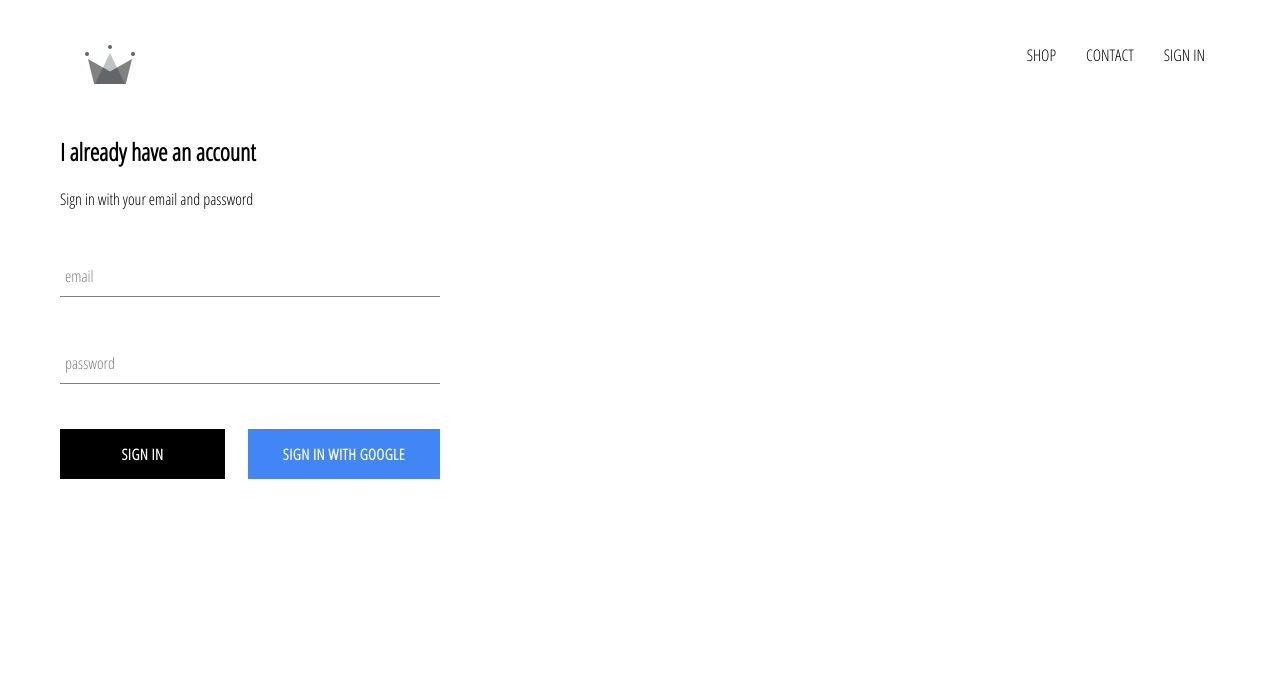
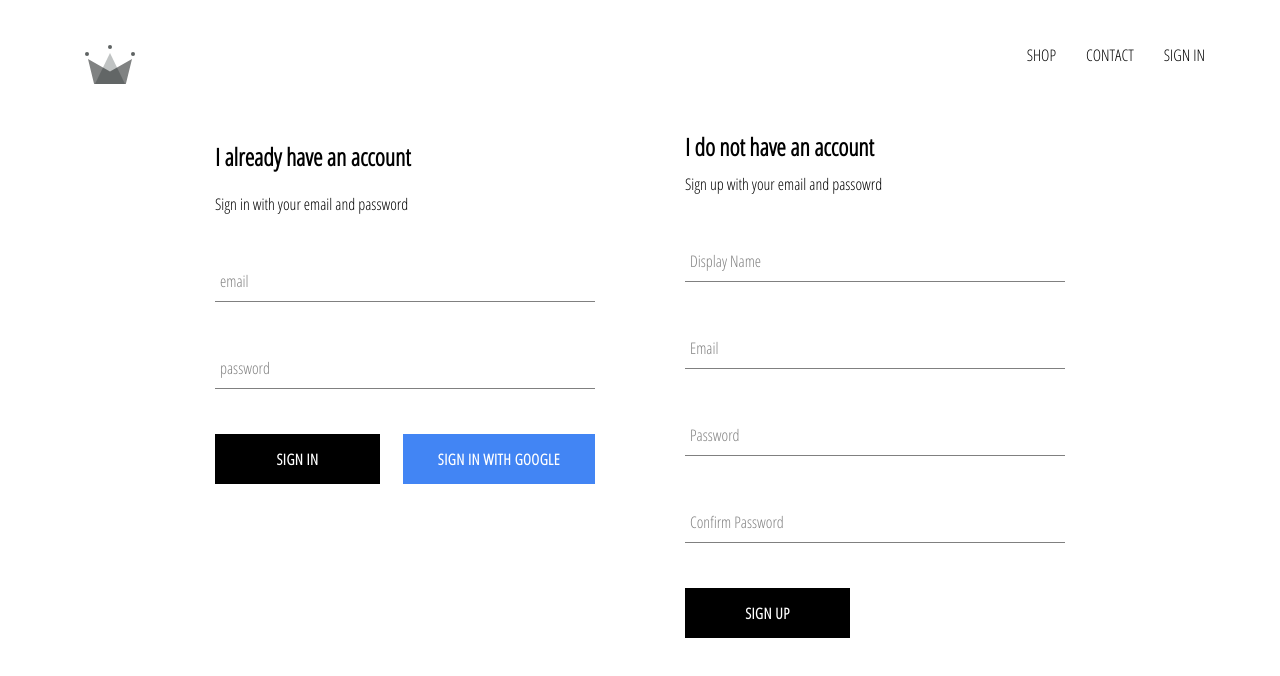
Before and after one commit to crankydragonenterprises/crwn-clothing, a React (Create React App) app: page /signIn in a window 1280 px wide. Shown: the top 676 px of the page. Built offline with nearby package versions, Linux system fonts and the light colour scheme; no server answers.

Commit message:
implemented firebase utils, included ability to store authenticated users into firebase database" git push origin main

```diff
--- a/src/App.js
+++ b/src/App.js
@@ -6,7 +6,7 @@
 import ShopPage from './pages/shop/shop.component';
 import Header from './components/header/header.component';
 import SignInAndSignUpPage from './pages/sign-in-and-sign-up/sign-in-and-sign-up.component';
-import { auth } from './firebase/firebase.utils';
+import { auth, createUserProfileDocument } from './firebase/firebase.utils';
 
 class App extends React.Component {
   constructor() {
@@ -20,10 +20,24 @@
   unsubscribeFromAuth = null;
 
   componentDidMount() {
-    this.unsubscribeFromAuth = auth.onAuthStateChanged(user => {
-      this.setState({ currentUser: user });
+    this.unsubscribeFromAuth = auth.onAuthStateChanged(async userAuth => {
+      if(userAuth) {
+        const userRef = await createUserProfileDocument(userAuth);
 
-      console.log(user);
+        userRef.onSnapshot(snapShot => {
+          this.setState({
+            currentUser: {
+              id: snapShot.id,
+              ...snapShot.data()
+            }
+          });
+
+          console.log(this.state);
+        });
+      }
+      else {
+        this.setState({currentUser: userAuth});
+      }
     });
   }
 
--- /dev/null
+++ b/src/components/sign-up/sign-up.component.jsx
@@ -0,0 +1,102 @@
+import React from 'react';
+
+import FormInput from '../form-input/form-input.component';
+import CustomButton from '../custom-button/custom-button.component';
+
+import { auth, createUserProfileDocument } from '../../firebase/firebase.utils';
+
+import './sign-up.styles.scss';
+
+class SignUp extends React.Component {
+    constructor() {
+        super();
+
+        this.state = {
+            displayName: '',
+            email: '',
+            password: '',
+            confirmPassword: ''
+        }
+    }
+
+    handleSubmit = async event => {
+        event.preventDefault();
+        const {displayName, email, password, confirmPassword} = this.state;
+
+        if(password != confirmPassword)
+        {
+            alert("Passwords don't match");
+            return;
+        }
+
+        try {
+
+            const { user } = await auth.createUserWithEmailAndPassword(email, password);
+
+            await createUserProfileDocument(user, { displayName });
+
+            this.setState({
+                displayName: '',
+                email: '',
+                password: '',
+                confirmPassword: '',
+            })
+
+        } catch (error) {
+            console.log('error creating account', error.message)
+        }
+
+    };
+
+    handleChange = event => {
+        const { name, value } = event.target;
+
+        this.setState({[name]: value})
+    }
+
+    render () {
+        const {displayName, email, password, confirmPassword} = this.state;
+
+        return(
+
+            <div className='sign-up'>
+                <h2 className='title'>I do not have an account</h2>
+                <span>Sign up with your email and passowrd</span>
+                <form className='sign-up-form' onSubmit={this.handleSubmit}>
+                    <FormInput
+                        type='text'
+                        name='displayName'
+                        value={displayName}
+                        onChange={this.handleChange}
+                        label='Display Name'
+                        required />
+                    <FormInput
+                        type='email'
+                        name='email'
+                        value={email}
+                        onChange={this.handleChange}
+                        label='Email'
+                        required />
+                    <FormInput
+                        type='password'
+                        name='password'
+                        value={password}
+                        onChange={this.handleChange}
+                        label='Password'
+                        required />
+                    <FormInput
+                        type='password'
+                        name='confirmPassword'
+                        value={confirmPassword}
+                        onChange={this.handleChange}
+                        label='Confirm Password'
+                        required />
+                    <CustomButton type='submit'> SIGN UP </CustomButton>
+                </form>
+            </div>
+        )
+    }
+}
+
+
+export default SignUp;
--- /dev/null
+++ b/src/components/sign-up/sign-up.styles.scss
@@ -0,0 +1,9 @@
+.sign-up {
+    display: flex;
+    flex-direction: column;
+    width: 380px;
+
+    .title {
+        margin: 10px 0px;
+    }
+}
--- a/src/firebase/firebase.utils.js
+++ b/src/firebase/firebase.utils.js
@@ -1,6 +1,6 @@
 import firebase from 'firebase/app';
-import 'firebase/database';
 import 'firebase/auth';
+import 'firebase/firestore';
 
 const config = {
     apiKey: "AIzaSyCqy0GKFJBamiKYLZYsvJZj8O-DBJupMqo",
@@ -12,7 +12,10 @@
     measurementId: "G-JHDG03J6YN"
   };
 
-  firebase.initializeApp(config);
+  /* intended to prevent duplicate firebase error */
+  if (!firebase.apps.length) {
+    firebase.initializeApp(config);
+}
 
   export const auth = firebase.auth();
   export const firestore = firebase.firestore;
@@ -22,3 +25,30 @@
   export const signInWithGoogle = () => auth.signInWithPopup(provider);
 
   export default firebase;
+
+
+  export const createUserProfileDocument = async (userAuth, additionalData) => {
+    if(!userAuth) return;
+
+    var db = firestore();
+    const userRef = db.doc(`users/${userAuth.uid}`);
+
+    const snapShot = await userRef.get();
+
+    if(!snapShot.exists) /* If it doesn't exist */
+    {
+      /* Create a document */
+      const { displayName, email } = userAuth;
+      const createdAt = new Date();
+
+      try {
+        await userRef.set({
+          displayName, email, createdAt, ...additionalData
+        })
+      } catch (error) {
+        console.log('error creating user', error.message)
+      }
+    }
+
+    return userRef;
+  }
--- a/src/pages/sign-in-and-sign-up/sign-in-and-sign-up.component.jsx
+++ b/src/pages/sign-in-and-sign-up/sign-in-and-sign-up.component.jsx
@@ -1,12 +1,14 @@
 import React from 'react';
 
 import SignIn from '../../components/sign-in/sign-in.component';
+import SignUp from '../../components/sign-up/sign-up.component';
 
 import './sign-in-and-sign-up.styles.scss';
 
 const SignInAndSignUpPage = () => (
     <div className='sign-in-and-sign-up'>
         <SignIn />
+        <SignUp />
     </div>
 );
 
--- a/src/pages/sign-in-and-sign-up/sign-in-and-sign-up.styles.scss
+++ b/src/pages/sign-in-and-sign-up/sign-in-and-sign-up.styles.scss
@@ -0,0 +1,6 @@
+.sign-in-and-sign-up {
+    width: 850px;
+    display: flex;
+    justify-content: space-between;
+    margin: 30px auto;
+}
```
